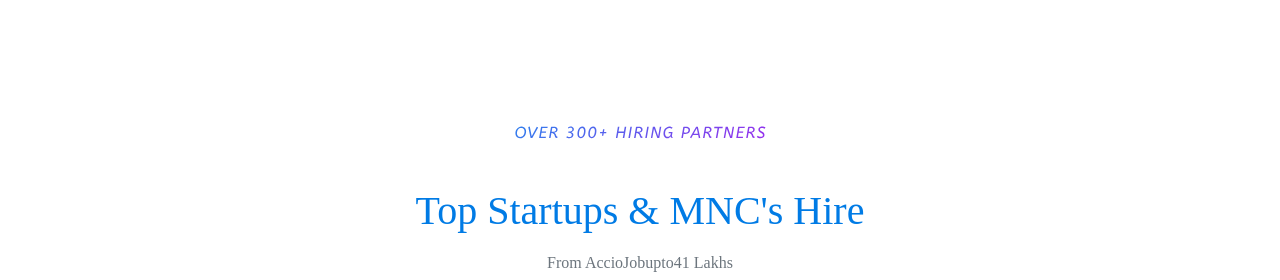
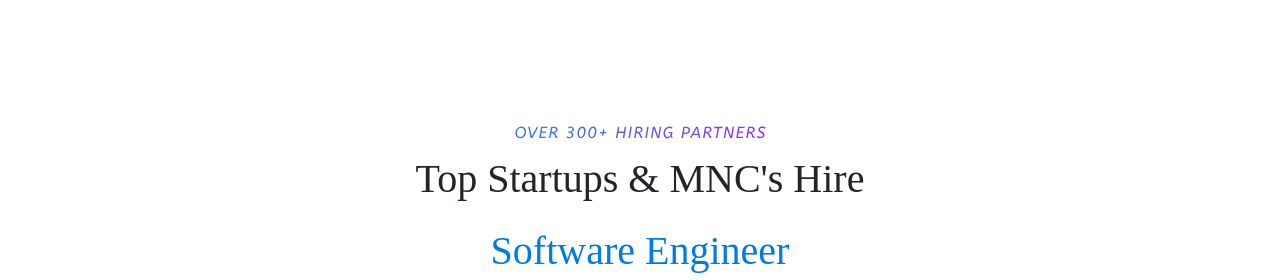
Before and after one commit to sainath161/Sep-module-test, a plain HTML site: page index.html in a window 1280 px wide. Shown: the part 1676-1956 px from the top of the page. Drawn offline with nearby package versions, Linux system fonts and the light colour scheme.

Commit message:
sep module test

```diff
--- a/index.html
+++ b/index.html
@@ -219,7 +219,8 @@
         <section class="apply3 p-5">
             <div class="up">
                 <img src="./assets/Over 300+.svg" alt="300+" class="head">
-                <h1 class="text-center pt-5 headin">Top Startups & MNC's Hire</h1>
+                <h1 class="text-center pt-3">Top Startups & MNC's Hire</h1>
+                <h1 class="text-center pt-3 headin">Software Engineer</h1>
                 <p class="text-center text-muted pt-2">From AccioJobupto41 Lakhs</p>
                 <div class="row d-flex align-content-center justify-content-center">
                     <div class="column">
```
